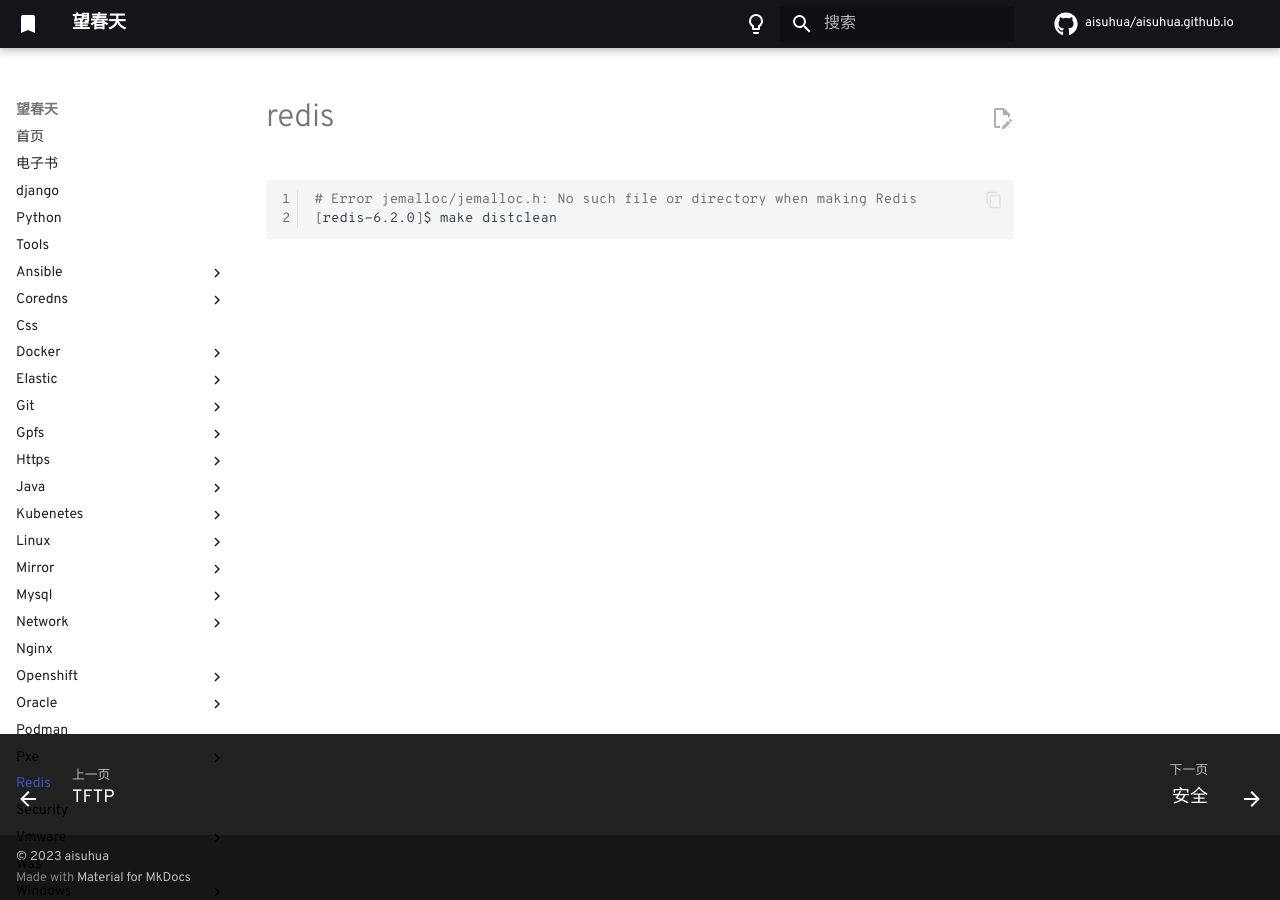
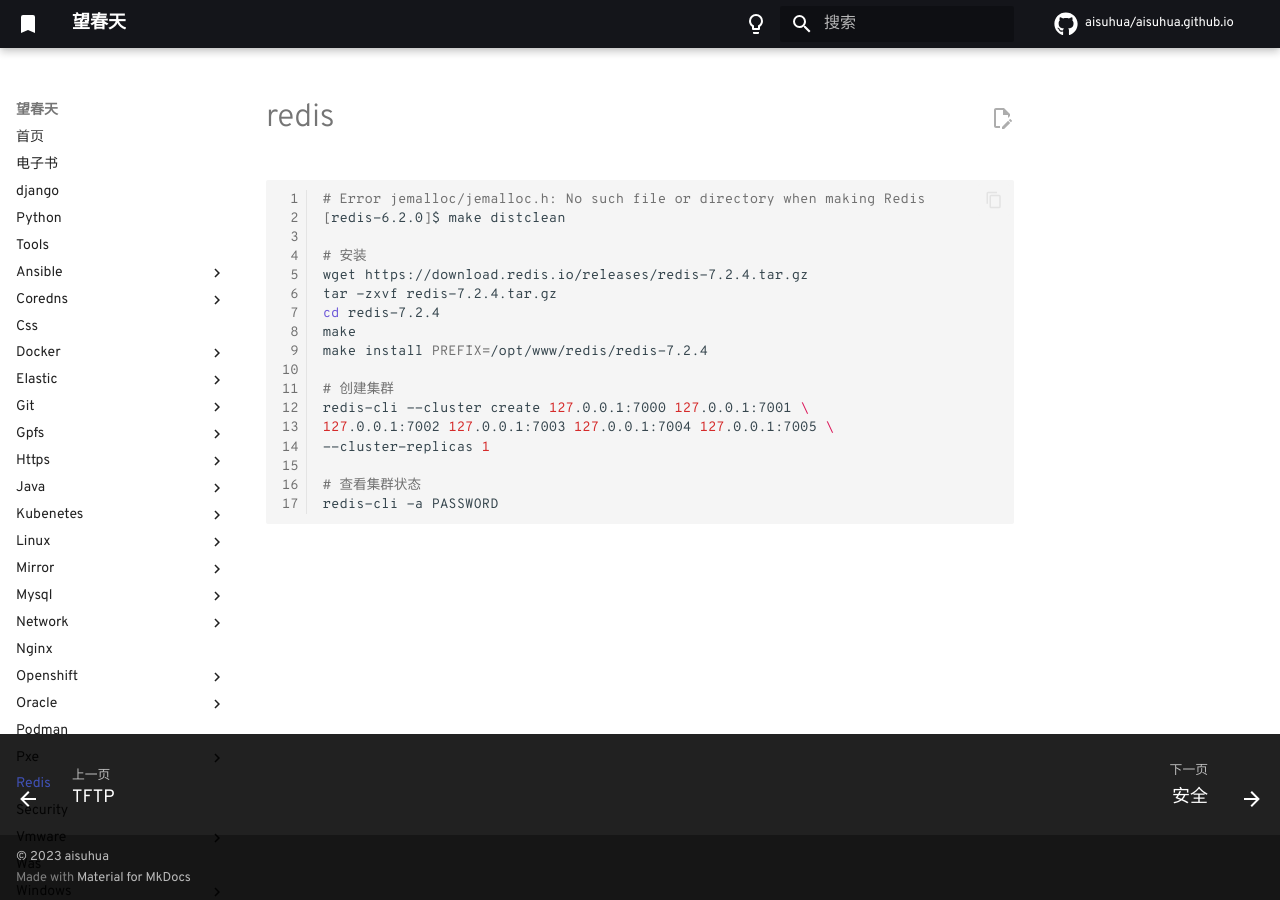
Before and after one commit to aisuhua/aisuhua.github.io, an MkDocs documentation site: the page built from docs/redis/index.md, in a window 1280 px wide. Built offline with MkDocs 1.6.1 and Material for MkDocs 9.7.7, drawn with Linux system fonts in a browser that asks for light colours; comment, search, counter and statistics services are not loaded.

Commit message:
notes.md

````diff
--- a/docs/redis/index.md
+++ b/docs/redis/index.md
@@ -3,4 +3,19 @@
 ```sh
 # Error jemalloc/jemalloc.h: No such file or directory when making Redis
 [redis-6.2.0]$ make distclean
+
+# 安装
+wget https://download.redis.io/releases/redis-7.2.4.tar.gz
+tar -zxvf redis-7.2.4.tar.gz
+cd redis-7.2.4
+make
+make install PREFIX=/opt/www/redis/redis-7.2.4
+
+# 创建集群
+redis-cli --cluster create 127.0.0.1:7000 127.0.0.1:7001 \
+127.0.0.1:7002 127.0.0.1:7003 127.0.0.1:7004 127.0.0.1:7005 \
+--cluster-replicas 1
+
+# 查看集群状态
+redis-cli -a PASSWORD
 ```
````
